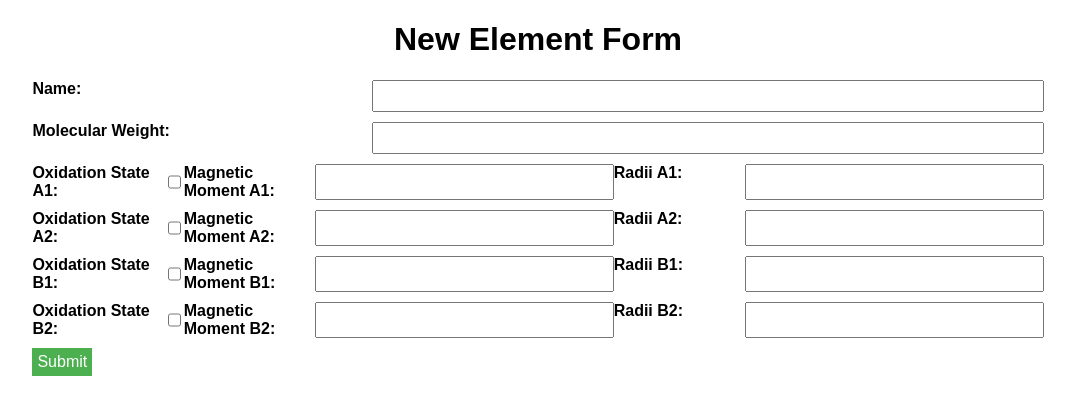
After one commit to Abbas-Bachachry/Cation-Distribution, a Flask app: template templates/add.html in a window 1280 px wide. The commit adds this page. Shown: the top 415 px of the page, without its empty margins (102-1177 px from the left). Run offline with Flask 3, Linux system fonts and the light colour scheme; the template is opened without the code that fills it, so the values that code supplies are empty.

Commit message:
create cd object

```diff
--- a/app.py
+++ b/app.py
@@ -1,8 +1,8 @@
 import sqlite3
-
 from flask import Flask, render_template, request, redirect, url_for, jsonify, flash
 # from celery import Celery
 import threading
+import main
 
 # import main
 
@@ -15,14 +15,15 @@ app.config['SECRET_KEY'] = 'SECRET'
 cd_list = []
 
 
-def get_gauss(form, n):
-    gauss = []
+def get_guess(form, n):
+    guess = []
     for i in range(4 * n):
         try:
-            gauss.append(float(form[f'initialGauss{i}']))
+            guess.append(float(form[f'initialGuess{i}']))
         except ValueError:
             return
-    return gauss
+
+    return guess
 
 
 def get_data(form):
@@ -33,7 +34,7 @@ def get_data(form):
         'mue': [],
         'radii': [],
         'sites_perf': [],
-        'gauss': None
+        'guess': None
     }
     i = 0
     while True:
@@ -44,20 +45,20 @@ def get_data(form):
             data['sites_perf'].append(f'oxidationA{i}_2' in form)
             data['sites_perf'].append(f'oxidationB{i}_1' in form)
             data['sites_perf'].append(f'oxidationB{i}_2' in form)
-            data['mue'].append(form[f'A{i}1magneticMoment'])
-            data['mue'].append(form[f'A{i}2magneticMoment'])
-            data['mue'].append(form[f'B{i}1magneticMoment'])
-            data['mue'].append(form[f'B{i}2magneticMoment'])
-            data['radii'].append(form[f'A{i}1radii'])
-            data['radii'].append(form[f'A{i}2radii'])
-            data['radii'].append(form[f'B{i}1radii'])
-            data['radii'].append(form[f'B{i}2radii'])
+            data['mue'].append(float(form[f'A{i}1magneticMoment']))
+            data['mue'].append(float(form[f'A{i}2magneticMoment']))
+            data['mue'].append(float(form[f'B{i}1magneticMoment']))
+            data['mue'].append(float(form[f'B{i}2magneticMoment']))
+            data['radii'].append(float(form[f'A{i}1radii']))
+            data['radii'].append(float(form[f'A{i}2radii']))
+            data['radii'].append(float(form[f'B{i}1radii']))
+            data['radii'].append(float(form[f'B{i}2radii']))
             i += 1
         except KeyError as e:
             print(e)
             break
 
-    data['gauss'] = get_gauss(form, i - 1)
+    data['guess'] = get_guess(form, i)
     label = ''
     for name, content in zip(data['names'], data['content']):
         label += f'{name}<sub>{content}</sub>'
@@ -68,12 +69,12 @@ def get_data(form):
 # @celery.task
 def calculate_cd(data):
     global cd_list
-    # main.init(len(data['names']), data['mue'], data['radii'], var=data['sites_perf'], delta=0.001)
-    # cd = init.cation_distribution(data['content'], data['names'], data['mue'], data['radii'], var=data['sites_perf'])
-    # cd.initiate_simulation(data['gauss'])
-    cd_list.append(data)
-    print(data)
-    return data
+    main.init(len(data['names']), data['mue'], data['radii'], var=data['sites_perf'], delta=0.001)
+    cd = main.cation_distribution(data['content'], data['names'], data['mue'], data['radii'], var=data['sites_perf'])
+    cd.initiate_simulation(data['guess'])
+    print(cd)
+    cd_list.append(cd)
+    return cd
 
 
 def is_number(s):
@@ -102,7 +103,6 @@ def get_element_data(name):
     cursor = conn.cursor()
     cursor.execute("SELECT * FROM elements WHERE name=?", (name,))
     row = cursor.fetchone()
-    print(row)
     if row:
         element_data = {
             'name': row[0],
@@ -138,7 +138,8 @@ def index():
             return redirect(url_for('chem', results=result))
         except AssertionError as e:
             error = f'Invalid input. {e}'
-    print(len(cd_list))
+    if cd_list:
+        print(cd_list)
     return render_template("index.html", error=error, cd_list=cd_list)
 
 
@@ -150,7 +151,7 @@ def chem(results):
     for i in range(0, len(list_inp), 2):
         element_data.append({"content": list_inp[i + 1]})
         element_data[-1].update(get_element_data(list_inp[i]))
-    print("element_data", element_data)
+
     return render_template("chem.html", n=n, element_data=element_data)
 
 
@@ -168,4 +169,4 @@ def calculate():
 
 if __name__ == '__main__':
     #todo:do cd calculation
-    app.run(debug=True, port=4000)
+    app.run(debug=True)
--- a/example.py
+++ b/example.py
@@ -1,7 +1,6 @@
 import numpy as np
 import main
 from write.html import table, tables
-from PTable import look_for
 
 #      Fe2+  Fe3+  Co2+  Co3+   Cr2+  Cr3+
 var = [True, True, True, False, False, False,  # a
@@ -61,5 +60,3 @@ for T, ms in CoCr6_sat_mag.items():
 # }, name='CoCr6', overwrite=True)
 
 r = tables(cd_tables, filename='CoCr6', overwrite=True)
-
-print(look_for('co'))
--- /dev/null
+++ b/static/css/database.css
@@ -0,0 +1,66 @@
+body {
+    font-family: Arial, sans-serif;
+}
+
+.container {
+    width: 80%;
+    margin: auto;
+}
+
+h1 {
+    text-align: center;
+}
+
+form {
+    width: 100%;
+    margin: 20px 0;
+}
+
+.form-row {
+    display: flex;
+    justify-content: space-between;
+    margin-bottom: 10px;
+}
+
+label {
+    width: 30%;
+    font-weight: bold;
+}
+
+input[type="text"],
+input[type="number"],
+input[type="submit"] {
+    width: 65%;
+    padding: 5px;
+    font-size: 16px;
+}
+
+input[type="submit"] {
+    width: auto;
+    background-color: #4CAF50;
+    color: white;
+    border: none;
+    cursor: pointer;
+}
+
+input[type="submit"]:hover {
+    background-color: #45a049;
+}
+
+table {
+    width: 100%;
+    border-collapse: collapse;
+}
+
+table, th, td {
+    border: 1px solid black;
+}
+
+th, td {
+    padding: 10px;
+    text-align: left;
+}
+
+th {
+    background-color: #f2f2f2;
+}
--- /dev/null
+++ b/templates/add.html
@@ -0,0 +1,60 @@
+<!DOCTYPE html>
+<html lang="en">
+<head>
+    <meta charset="UTF-8">
+    <meta name="viewport" content="width=device-width, initial-scale=1.0">
+    <title>Element Form</title>
+    <link rel="stylesheet" href="{{ url_for('static', filename='css/database.css') }}">
+</head>
+<body>
+<div class="container">
+    <h1>{{ 'Edit' if element else 'New' }} Element Form</h1>
+    <form method="POST" action="{{ url_for('submit') }}">
+        <input type="hidden" name="edit_mode" value="{{ 'true' if element else 'false' }}">
+        <div class="form-row">
+            <label for="name">Name:</label>
+            <input type="text" id="name" name="name" value="{{ element['name'] if element else '' }}" {{ 'readonly' if element else '' }} required>
+        </div>
+        <div class="form-row">
+            <label for="molecular_weight">Molecular Weight:</label>
+            <input type="number" id="molecular_weight" name="molecular_weight" step="0.001" value="{{ element['molecular_weight'] if element else '' }}" required>
+        </div>
+        <div class="form-row">
+            <label for="oxidation_state_a1">Oxidation State A1:</label>
+            <input type="checkbox" id="oxidation_state_a1" name="oxidation_state_a1" {{ 'checked' if element and element['oxidation_state_a1'] else '' }}>
+            <label for="magnetic_moment_a1">Magnetic Moment A1:</label>
+            <input type="number" id="magnetic_moment_a1" name="magnetic_moment_a1" step="0.001" value="{{ element['magnetic_moment_a1'] if element else '' }}">
+            <label for="radii_a1">Radii A1:</label>
+            <input type="number" id="radii_a1" name="radii_a1" step="0.001" value="{{ element['radii_a1'] if element else '' }}">
+        </div>
+        <div class="form-row">
+            <label for="oxidation_state_a2">Oxidation State A2:</label>
+            <input type="checkbox" id="oxidation_state_a2" name="oxidation_state_a2" {{ 'checked' if element and element['oxidation_state_a2'] else '' }}>
+            <label for="magnetic_moment_a2">Magnetic Moment A2:</label>
+            <input type="number" id="magnetic_moment_a2" name="magnetic_moment_a2" step="0.001" value="{{ element['magnetic_moment_a2'] if element else '' }}">
+            <label for="radii_a2">Radii A2:</label>
+            <input type="number" id="radii_a2" name="radii_a2" step="0.001" value="{{ element['radii_a2'] if element else '' }}">
+        </div>
+        <div class="form-row">
+            <label for="oxidation_state_b1">Oxidation State B1:</label>
+            <input type="checkbox" id="oxidation_state_b1" name="oxidation_state_b1" {{ 'checked' if element and element['oxidation_state_b1'] else '' }}>
+            <label for="magnetic_moment_b1">Magnetic Moment B1:</label>
+            <input type="number" id="magnetic_moment_b1" name="magnetic_moment_b1" step="0.001" value="{{ element['magnetic_moment_b1'] if element else '' }}">
+            <label for="radii_b1">Radii B1:</label>
+            <input type="number" id="radii_b1" name="radii_b1" step="0.001" value="{{ element['radii_b1'] if element else '' }}">
+        </div>
+        <div class="form-row">
+            <label for="oxidation_state_b2">Oxidation State B2:</label>
+            <input type="checkbox" id="oxidation_state_b2" name="oxidation_state_b2" {{ 'checked' if element and element['oxidation_state_b2'] else '' }}>
+            <label for="magnetic_moment_b2">Magnetic Moment B2:</label>
+            <input type="number" id="magnetic_moment_b2" name="magnetic_moment_b2" step="0.001" value="{{ element['magnetic_moment_b2'] if element else '' }}">
+            <label for="radii_b2">Radii B2:</label>
+            <input type="number" id="radii_b2" name="radii_b2" step="0.001" value="{{ element['radii_b2'] if element else '' }}">
+        </div>
+        <div class="form-row">
+            <input type="submit" value="Submit">
+        </div>
+    </form>
+</div>
+</body>
+</html>
```
Also changed, not shown: cation_distribution.py (+2 -5 lines), database.py (+62 -17 lines), templates/chem.html (+5 -4 lines), templates/databaseForm.html (deleted, +0 -59 lines), templates/list.html (added, +30 -0 lines), elements.db.
